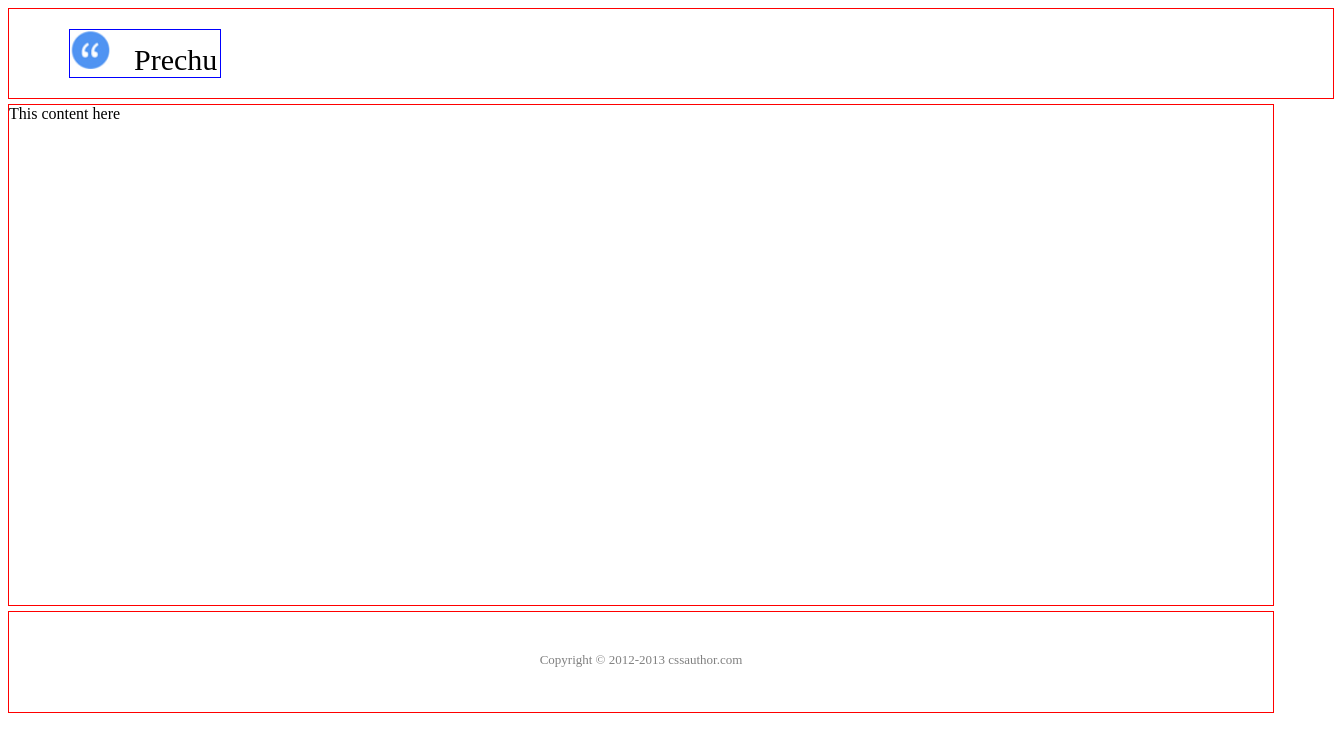
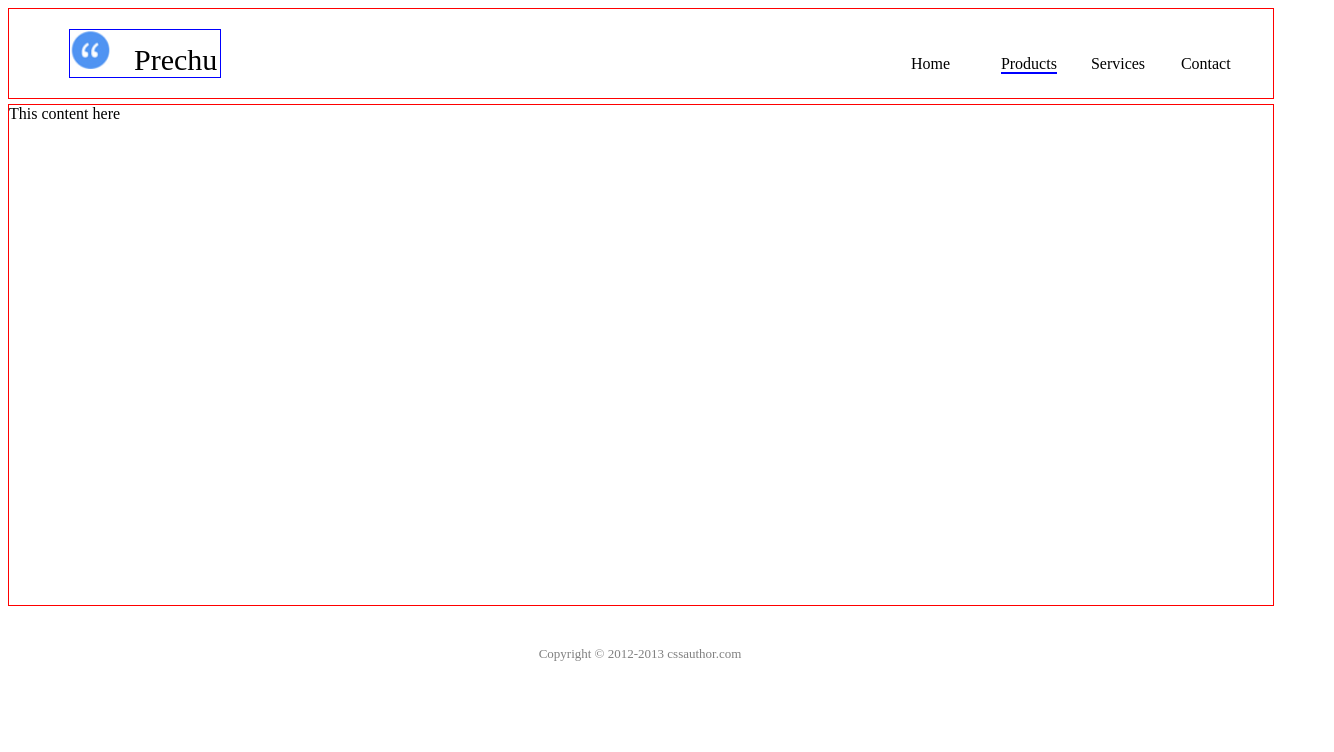
Before and after one commit to minhhuyen93/font_end_started, a plain HTML site: page index.html in a window 1280 px wide. Shown: the whole page, 1334 px wide, since content can reach past the window. Drawn offline with Linux system fonts and the light colour scheme.

Commit message:
create navigation bar for static page

```diff
--- a/index.css
+++ b/index.css
@@ -1,3 +1,4 @@
+/*Start Default block  */
 .body{
     margin: 0;
 }
@@ -5,27 +6,13 @@
 p{
     margin: 0;
 }
+/*End Default block  */
 
-.brand{
-    border: 1px solid blue;
-    width: 150px;
-    margin: 20px 0;
-}
-
-.brand .logo{
-    width: 40px;
-}
-
-.brand .text{
-    font-size: 30px;
-    margin-left: 20px;
-}
-
+/*Start Page block */
 .page .header{
     width: 100%;
     margin-bottom: 5px;
     border: 1px solid red;
-    padding-left: 60px;
 }
 
 .page .content{
@@ -39,11 +26,60 @@ p{
     width: 100%;
     height: 100px;
     text-align: center;
-    border: 1px solid red;
+}
+/*End Page block  */
+
+/*Start Brand block  */
+.brand{
+    border: 1px solid blue;
+    width: 150px;
+    margin: 20px 0;
+    margin-left: 60px;
+    display: inline-block;
 }
 
+.brand .logo{
+    width: 40px;
+}
+
+.brand .text{
+    font-size: 30px;
+    margin-left: 20px;
+}
+/*End Brand block  */
+
+/* Start Navigation block*/
+.navigation{
+    width: 33%;
+    display: inline-block;
+    float: right;
+}
+.navigation .navbar-nav{
+    display: flex;
+    height: auto;
+}
+
+.navigation .navbar-nav .navbar-nav-item{
+    list-style: none;
+    height: auto;
+    width: 60px;
+    padding: 30px 15px 20px 15px;
+}
+
+.navigation .navbar-nav .navbar-nav-text{
+    font-size: 16px;
+    line-height: 16px;
+}
+
+.navigation .navbar-nav .active{
+    border-bottom: 2px solid blue;
+}
+/*End Navigation block  */
+
+/*Start Copy-right block  */
 .copy-right{
     margin: 40px auto;
     font-size: 13px;
     color: gray;
 }
+/*End Copy-right block  */
--- a/index.html
+++ b/index.html
@@ -12,6 +12,22 @@
                 <img class="logo" src="logo.png" />
                 <span class="text">Prechu</span>
             </div>
+            <div class="navigation">
+                <ul class="navbar-nav">
+                    <li class="navbar-nav-item">
+                        <span class="navbar-nav-text">Home</span>
+                    </li>
+                    <li class="navbar-nav-item">
+                        <span class="navbar-nav-text active">Products</span>
+                    </li>
+                    <li class="navbar-nav-item">
+                        <span class="navbar-nav-text">Services</span>
+                    </li>
+                    <li class="navbar-nav-item">
+                        <span class="navbar-nav-text">Contact</span>
+                    </li>
+                </ul>
+            </div>
         </div>
         <div class="content">This content here</div>
         <div class="footer">
```
